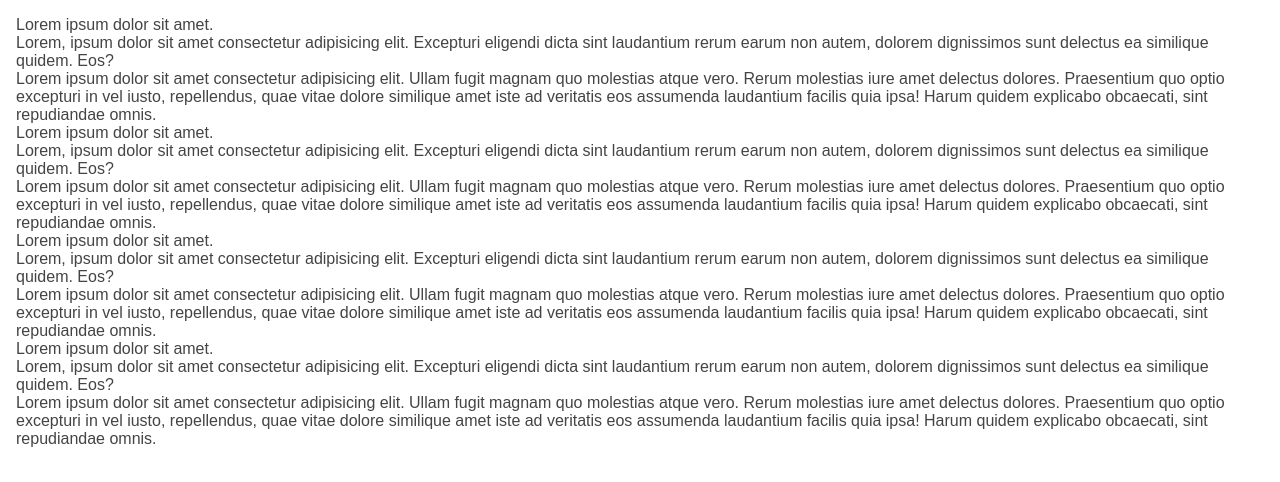
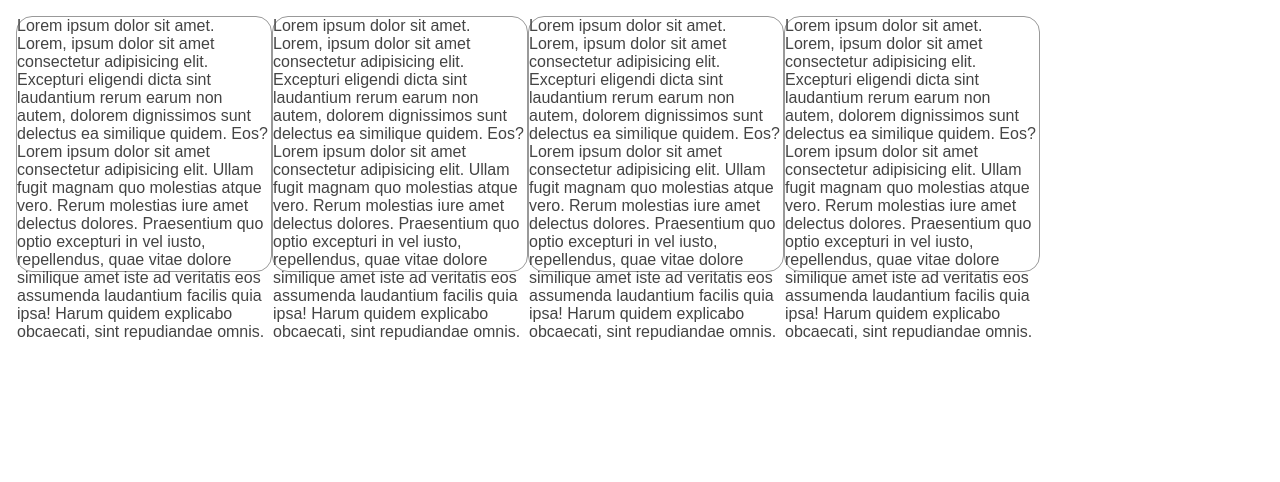
Before and after one commit to kepler003/learning-html-and-css, a plain HTML site: page overflow/index.html in a window 1280 px wide. Drawn offline with Linux system fonts and the light colour scheme.

Commit message:
Give box a basic styling

```diff
--- a/overflow/style.css
+++ b/overflow/style.css
@@ -23,3 +23,10 @@ body {
   flex-flow: row wrap;
   padding: 1.6rem;
 }
+
+.box {
+  width: 25.6rem;
+  height: 25.6rem;
+  border: 1px solid #999;
+  border-radius: 1.6rem;
+}
```
